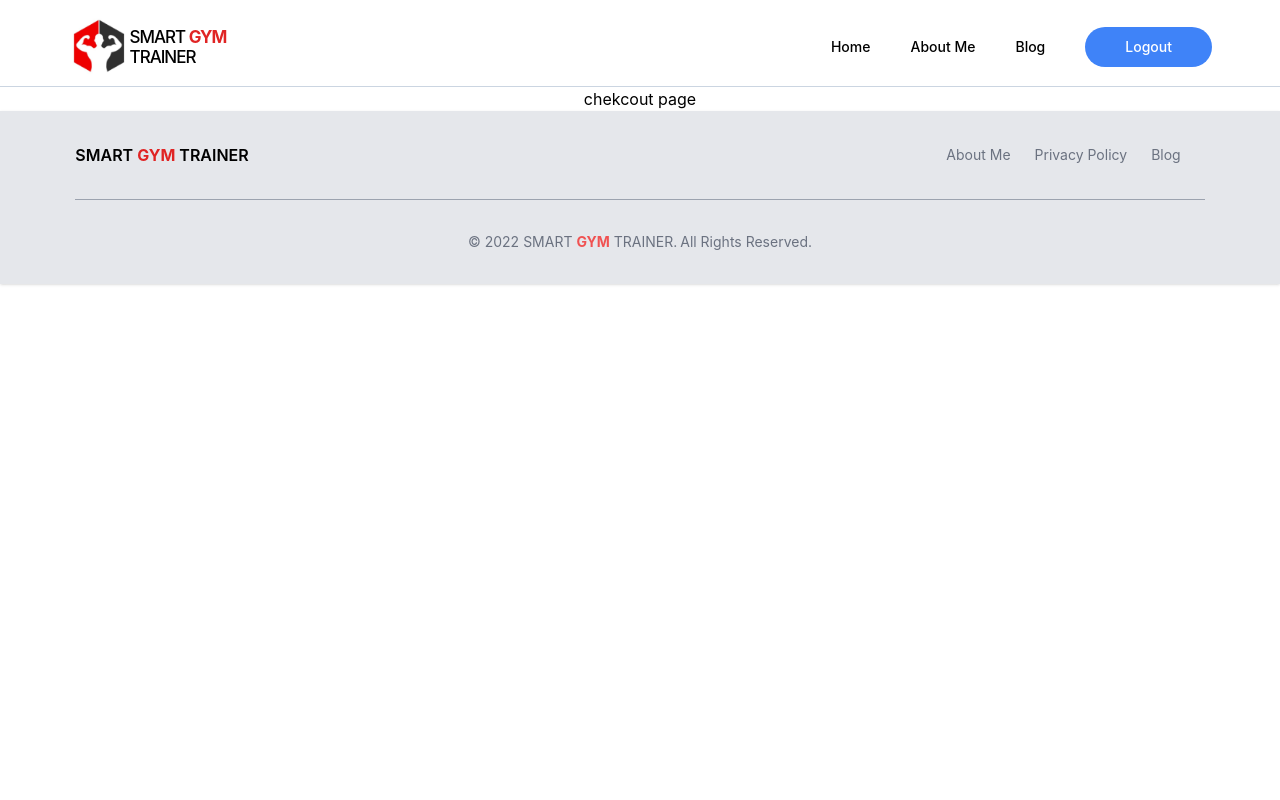
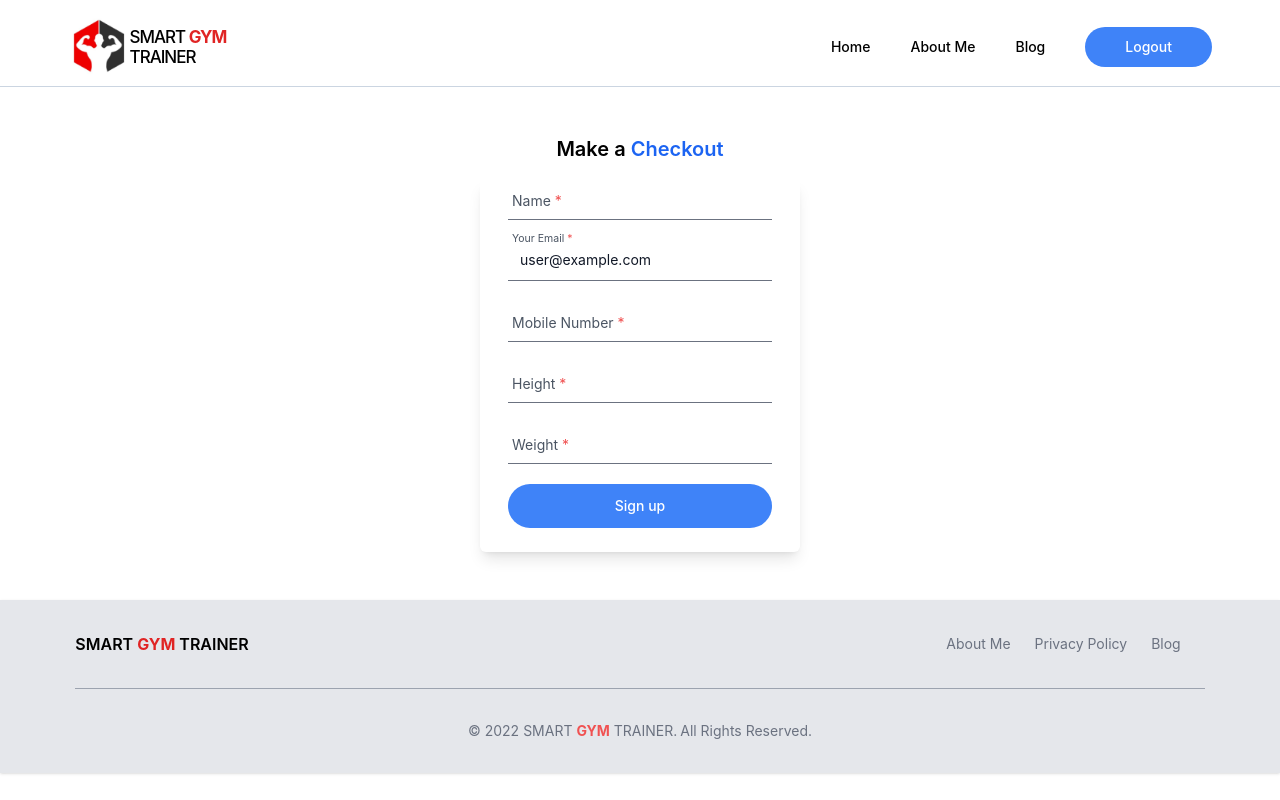
Before and after one commit to amiribnjaman/gym-trainer-service, a React (Create React App) app: page /checkout in a window 1280 px wide. Built offline with nearby package versions, Linux system fonts and the light colour scheme; no server answers; sample sign-in values are in the browser's storage.

Commit message:
Readme.md file edited and site almost done

```diff
--- a/src/Pages/Auth/Login/Login.js
+++ b/src/Pages/Auth/Login/Login.js
@@ -42,9 +42,9 @@ const Login = () => {
         e.preventDefault()
         if (userInfo.email && userInfo.password) {
             signInWithEmailAndPassword(userInfo.email, userInfo.password)
-            setUserInfo({...userInfo, err: ''})
+            setUserInfo({ ...userInfo, err: '' })
         } else {
-            setUserInfo({...userInfo, err: 'Provide your email & password to login.'})
+            setUserInfo({ ...userInfo, err: 'Provide your email & password to login.' })
             setCustomError('')
         }
     }
@@ -119,13 +119,13 @@ const Login = () => {
                         <input
                             onChange={handleEmailonChange}
                             type="email" name="floating_email" className="block py-2.5 w-full text-sm text-gray-900 bg-transparent border-0 border-b appearance-none focus:border-red-400 focus:outline-none focus:ring-0 peer" placeholder=" " required="" />
-                        <label for="floating_email" className="absolute text-sm text-gray-600 dark:text-gray-400 duration-300 transform -translate-y-6 scale-75 left-1 top-3 -z-10 origin-[0] peer-focus:left-0 peer-placeholder-shown:scale-100 peer-placeholder-shown:translate-y-0 peer-focus:scale-75 peer-focus:-translate-y-6">Your Email <span className='text-red-500'>&#42;</span></label>
+                        <label htmlFor="floating_email" className="absolute text-sm text-gray-600 dark:text-gray-400 duration-300 transform -translate-y-6 scale-75 left-1 top-3 -z-10 origin-[0] peer-focus:left-0 peer-placeholder-shown:scale-100 peer-placeholder-shown:translate-y-0 peer-focus:scale-75 peer-focus:-translate-y-6">Your Email <span className='text-red-500'>&#42;</span></label>
                     </div>
                     <div className="relative z-0 mb-6 w-full group">
                         <input
                             onChange={handlePasswordonChange}
                             type="password" name="floating_password" id="floating_password" className="block py-2.5 w-full text-sm text-gray-900 bg-transparent border-0 border-b appearance-none focus:outline-none focus:ring-0 focus:border-red-400 peer" placeholder=" " required="" />
-                        <label for="floating_password" className="absolute text-sm text-gray-600 dark:text-gray-400 duration-300 transform left-1 -translate-y-6 scale-75 top-3 -z-10 origin-[0] peer-focus:left-0 peer-placeholder-shown:scale-100 peer-placeholder-shown:translate-y-0 peer-focus:scale-75 peer-focus:-translate-y-6">Password <span className='text-red-500'>&#42;</span></label>
+                        <label htmlFor="floating_password" className="absolute text-sm text-gray-600 dark:text-gray-400 duration-300 transform left-1 -translate-y-6 scale-75 top-3 -z-10 origin-[0] peer-focus:left-0 peer-placeholder-shown:scale-100 peer-placeholder-shown:translate-y-0 peer-focus:scale-75 peer-focus:-translate-y-6">Password <span className='text-red-500'>&#42;</span></label>
                     </div>
                     <p className=' mt-2 text-red-500 text-left text-[12px] ml-2 font-semibold'>{userInfo.err} </p>
                     <div className='w-full'>
@@ -148,11 +148,11 @@ const Login = () => {
                         <span className='font-semibold'>Sing in with Google</span>
                     </button>
                     <ToastContainer />
-                </form>
+                </form >
 
-            </div>
+            </div >
 
-        </div>
+        </div >
     );
 };
 
--- a/src/Pages/Auth/RequireAuth/RequireAuth.js
+++ b/src/Pages/Auth/RequireAuth/RequireAuth.js
@@ -9,7 +9,7 @@ const RequireAuth = ({ children }) => {
     // Show spinner when data loading
     if (loading) {
         return <div className='my-20'>
-            <svg role="status" class="inline mr-2 w-10 h-10 text-gray-200 animate-spin dark:text-gray-600 fill-blue-600" viewBox="0 0 100 101" fill="none" xmlns="http://www.w3.org/2000/svg">
+            <svg role="status" className="inline mr-2 w-10 h-10 text-gray-200 animate-spin dark:text-gray-600 fill-blue-600" viewBox="0 0 100 101" fill="none" xmlns="http://www.w3.org/2000/svg">
                 <path d="M100 50.5908C100 78.2051 77.6142 100.591 50 100.591C22.3858 100.591 0 78.2051 0 50.5908C0 22.9766 22.3858 0.59082 50 0.59082C77.6142 0.59082 100 22.9766 100 50.5908ZM9.08144 50.5908C9.08144 73.1895 27.4013 91.5094 50 91.5094C72.5987 91.5094 90.9186 73.1895 90.9186 50.5908C90.9186 27.9921 72.5987 9.67226 50 9.67226C27.4013 9.67226 9.08144 27.9921 9.08144 50.5908Z" fill="currentColor" />
                 <path d="M93.9676 39.0409C96.393 38.4038 97.8624 35.9116 97.0079 33.5539C95.2932 28.8227 92.871 24.3692 89.8167 20.348C85.8452 15.1192 80.8826 10.7238 75.2124 7.41289C69.5422 4.10194 63.2754 1.94025 56.7698 1.05124C51.7666 0.367541 46.6976 0.446843 41.7345 1.27873C39.2613 1.69328 37.813 4.19778 38.4501 6.62326C39.0873 9.04874 41.5694 10.4717 44.0505 10.1071C47.8511 9.54855 51.7191 9.52689 55.5402 10.0491C60.8642 10.7766 65.9928 12.5457 70.6331 15.2552C75.2735 17.9648 79.3347 21.5619 82.5849 25.841C84.9175 28.9121 86.7997 32.2913 88.1811 35.8758C89.083 38.2158 91.5421 39.6781 93.9676 39.0409Z" fill="currentFill" />
             </svg>
--- a/src/Pages/Checkout/Checkout.js
+++ b/src/Pages/Checkout/Checkout.js
@@ -1,9 +1,51 @@
 import React from 'react';
+import useFirebase from '../hooks/useFirebase';
 
 const Checkout = () => {
+    const { user } = useFirebase()
+    console.log(user?.email);
     return (
-        <div>
-            chekcout page
+        <div className='md:w-3/12 mx-auto my-12'>
+            <h2 className='text-xl font-semibold'>Make a <span className='text-blue-600'>Checkout</span></h2>
+            <form onSubmit={(e) => e.preventDefault()}
+                className='shadow-lg px-7 rounded-md pb-6 mt-4'>
+                <p className='text-red-600 text-[12px] mb-2 text-left'></p>
+                <div className="relative z-0 mb-5 w-full group">
+                    <input
+                        type="text" name="floating_name" className="block py-2.5 w-full text-sm text-gray-900 bg-transparent border-0 border-b appearance-none focus:border-red-400 focus:outline-none focus:ring-0  peer" placeholder=" " required="" />
+                    <label htmlFor="floating_email" className="absolute text-sm text-gray-600 duration-300 transform -translate-y-6 scale-75 left-1 top-3 -z-10 origin-[0] peer-focus:left-0 peer-placeholder-shown:scale-100 peer-placeholder-shown:translate-y-0 peer-focus:scale-75 peer-focus:-translate-y-6">Name <span className='text-red-500'>&#42;</span></label>
+
+                </div>
+
+                <div className="relative z-0 mb-5 w-full group">
+                    <input
+                        type="email" disabled value={user?.email} name="floating_email" className="block py-2.5 cursor-not-allowed w-full text-sm text-gray-900 bg-transparent border-0 border-b appearance-none focus:border-red-400 focus:outline-none focus:ring-0 peer" placeholder=" " required="" />
+                    <label htmlFor="floating_email" className="absolute text-sm text-gray-600 dark:text-gray-400 duration-300 transform -translate-y-6 scale-75 left-1 top-3 -z-10 origin-[0] peer-focus:left-0 peer-placeholder-shown:scale-100 peer-placeholder-shown:translate-y-0 peer-focus:scale-75 peer-focus:-translate-y-6">Your Email <span className='text-red-500'>&#42;</span></label>
+
+                </div>
+                <div className="relative z-0 mb-5 w-full group">
+                    <input
+                        type="number" name="floating_mobile" className="block py-2.5 w-full text-sm text-gray-900 bg-transparent border-0 border-b appearance-none focus:border-red-400 focus:outline-none focus:ring-0  peer" placeholder=" " required="" />
+                    <label htmlFor="floating_email" className="absolute text-sm text-gray-600 duration-300 transform -translate-y-6 scale-75 left-1 top-3 -z-10 origin-[0] peer-focus:left-0 peer-placeholder-shown:scale-100 peer-placeholder-shown:translate-y-0 peer-focus:scale-75 peer-focus:-translate-y-6">Mobile Number <span className='text-red-500'>&#42;</span></label>
+
+                </div>
+                <div className="relative z-0 mb-5 w-full group">
+                    <input
+                        type="number" name="floating_mobile" className="block py-2.5 w-full text-sm text-gray-900 bg-transparent border-0 border-b appearance-none focus:border-red-400 focus:outline-none focus:ring-0  peer" placeholder=" " required="" />
+                    <label htmlFor="floating_email" className="absolute text-sm text-gray-600 duration-300 transform -translate-y-6 scale-75 left-1 top-3 -z-10 origin-[0] peer-focus:left-0 peer-placeholder-shown:scale-100 peer-placeholder-shown:translate-y-0 peer-focus:scale-75 peer-focus:-translate-y-6">Height <span className='text-red-500'>&#42;</span></label>
+
+                </div>
+                <div className="relative z-0 mb-5 w-full group">
+                    <input
+                        type="number" name="floating_mobile" className="block py-2.5 w-full text-sm text-gray-900 bg-transparent border-0 border-b appearance-none focus:border-red-400 focus:outline-none focus:ring-0  peer" placeholder=" " required="" />
+                    <label htmlFor="floating_email" className="absolute text-sm text-gray-600 duration-300 transform -translate-y-6 scale-75 left-1 top-3 -z-10 origin-[0] peer-focus:left-0 peer-placeholder-shown:scale-100 peer-placeholder-shown:translate-y-0 peer-focus:scale-75 peer-focus:-translate-y-6">Weight <span className='text-red-500'>&#42;</span></label>
+
+                </div>
+                <div className='w-full'>
+                    <button
+                        type="submit" className={`  text-white mt-4 bg-blue-500 block py-3 rounded-full w-full focus:ring-4 focus:outline-none focus:ring-blue-300 font-medium text-sm text-center`}>Sign up</button>
+                </div>
+            </form>
         </div>
     );
 };
--- a/src/Pages/Shared/NavBar/NavBar.js
+++ b/src/Pages/Shared/NavBar/NavBar.js
@@ -1,4 +1,4 @@
-import React, { useEffect, useState } from 'react';
+import React, { useState } from 'react';
 import Logo from '../../../Assets/img/logo.png';
 import './NavBar.css';
 import { NavLink } from 'react-router-dom';
--- a/src/Pages/hooks/useFirebase.js
+++ b/src/Pages/hooks/useFirebase.js
@@ -1,15 +1,12 @@
 import auth from '../../firebase.init'
 import { useSignInWithGoogle } from 'react-firebase-hooks/auth';
 import { useEffect, useState } from 'react';
-import { useNavigate } from 'react-router-dom';
 import { useAuthState } from 'react-firebase-hooks/auth';
 
 const useFirebase = () => {
     const [customGoogleErr, setCustomGoogleErr] = useState('')
     const [signInWithGoogle, , , googleError] = useSignInWithGoogle(auth);
-    const [user, loading, error] = useAuthState(auth);
-
-    const navigate = useNavigate()
+    const [user, loading] = useAuthState(auth);
 
     // Sign with google
     const handleSigninWithGoogle = () => {
```
Also changed, not shown: src/Pages/About/About.js (+6 -6 lines), src/Pages/Home/Comments/Comments.js (+6 -7 lines), src/Pages/Home/ServiceCard/ServiceCard.js (+8 -8 lines), 1 other file (tests, documents, lock files or other folders).
